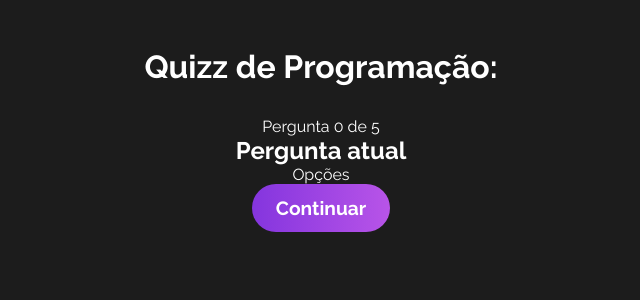
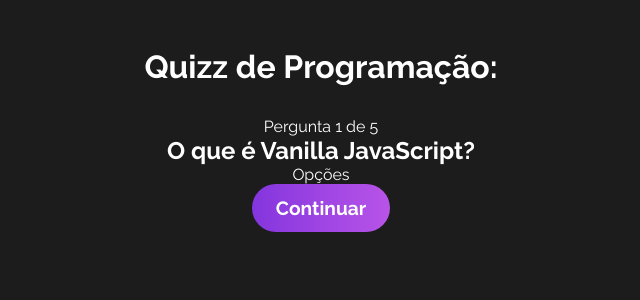
Before and after one commit to Pablo-Belusso/QUIZ_React, a React (Create React App) app: page / in a window 1280 px wide. Both pictures are taken after a click on the button "Iniciar". Shown: the top 300 px of the page, without its empty margins (319-959 px from the left). Built offline with nearby package versions, Linux system fonts and the light colour scheme.

Commit message:
Commit 23

```diff
--- a/src/components/Question.jsx
+++ b/src/components/Question.jsx
@@ -6,13 +6,15 @@ import React from "react";
 const Question = () => {
   const [quizState, dispatch] = useContext(QuizContext);
 
+  const currentQuestion = quizState.questions[quizState.currentQuestion];
+
   console.log(quizState);
   return (
     <div id="question">
       <p>
-        Pergunta {quizState.currentQuestion} de {quizState.questions.length}
+        Pergunta {quizState.currentQuestion + 1} de {quizState.questions.length}
       </p>
-      <h2>Pergunta atual</h2>
+      <h2>{currentQuestion.question}</h2>
       <div id="options-container">
         <p>Opções</p>
       </div>
```
